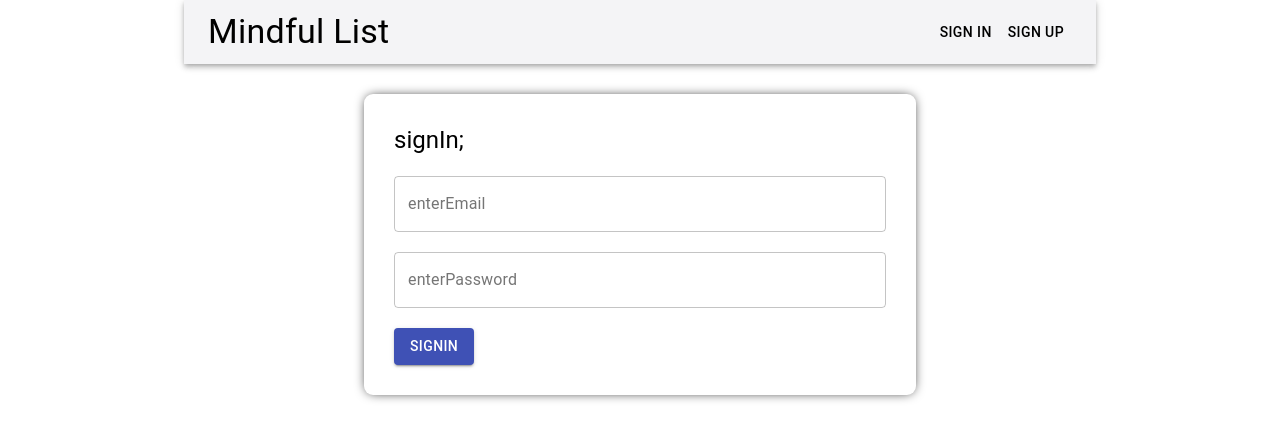
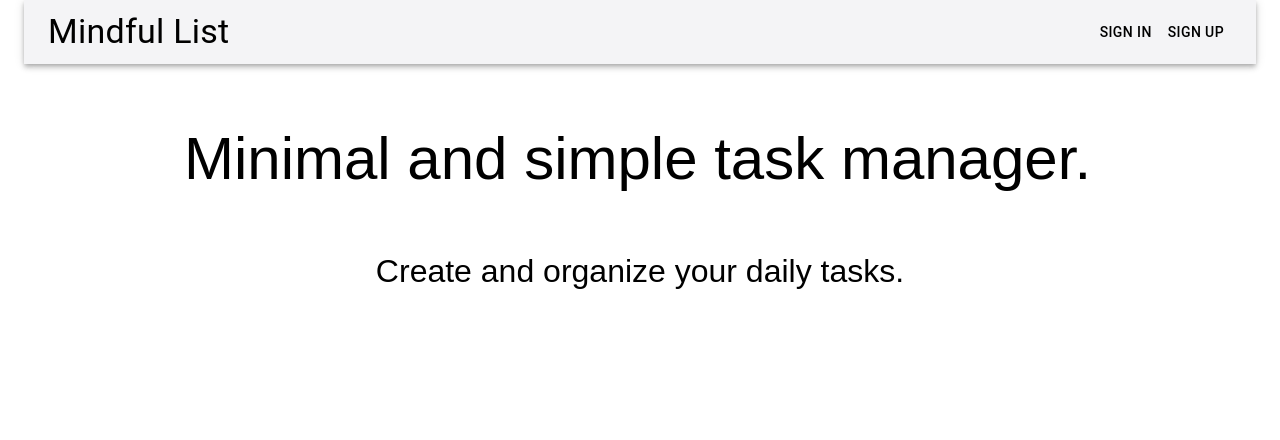
Before and after one commit to jerednav/mindful-list, a React (Create React App) app in the folder client/: page / in a window 1280 px wide. Before the commit this address led to /signin. Shown: the top 440 px of the page. Built offline with nearby package versions, Linux system fonts and the light colour scheme.

Commit message:
Updated values for sign in/up forms & added hompage

```diff
--- a/client/src/App.js
+++ b/client/src/App.js
@@ -12,6 +12,7 @@ import Sidebar from "./components/Sidebar/Sidebar";
 import { ToastContainer } from "react-toastify";
 import "react-toastify/dist/ReactToastify.css";
 import { loadUser } from "./store/actions/authActions";
+import Home from "./components/home/Home";
 
 const useStyles = makeStyles({
   contentStyle: {
@@ -30,14 +31,14 @@ function App() {
   return (
     <BrowserRouter>
       <ToastContainer />
-
-      <Container maxWidth='md'>
+      <Container maxWidth='lg'>
         <Navbar />
-        <Container className={classes.contentStyle} maxWidth='sm'>
+        <Container className={classes.contentStyle} maxWidth='md'>
           <Routes>
             <Route path='/signin' element={<SignIn />} />
             <Route path='/signup' element={<SignUp />} />
-            <Route exact path='/' element={<Tasks />} />
+            <Route exact path='/' element={<Home />} />
+            <Route path='/inbox' element={<Tasks />} />
           </Routes>
         </Container>
       </Container>
--- a/client/src/components/auth/SignIn.js
+++ b/client/src/components/auth/SignIn.js
@@ -1,6 +1,6 @@
 import React, { useState } from "react";
-import { useDispatch, useSelector } from "react-redux"
-import { Navigate} from 'react-router-dom'
+import { useDispatch, useSelector } from "react-redux";
+import { Navigate } from "react-router-dom";
 
 import { signIn } from "../../store/actions/authActions";
 
@@ -21,48 +21,51 @@ const useStyles = makeStyles({
 
 const SignIn = () => {
   const classes = useStyles();
-  const auth = useSelector(state => state.auth)
-  const dispatch = useDispatch()
+  const auth = useSelector((state) => state.auth);
+  const dispatch = useDispatch();
   const [creds, setCreds] = useState({
     email: "",
-    password: ""
-
-  })
+    password: "",
+  });
 
   const handleSubmit = (e) => {
-    e.preventDefault()
-    dispatch(signIn(creds))
+    e.preventDefault();
+    dispatch(signIn(creds));
     setCreds({
       email: "",
       password: "",
-    })
+    });
+  };
 
-  }
-
-  if(auth._id) return <Navigate to="/" />
+  if (auth._id) return <Navigate to='/inbox' />;
 
   return (
     <>
-      <form noValidate autoComplete='off' className={classes.formStyle} onSubmit={handleSubmit}>
-        <Typography variant='h5'>signIn;</Typography>
+      <form
+        noValidate
+        autoComplete='off'
+        className={classes.formStyle}
+        onSubmit={handleSubmit}
+      >
+        <Typography variant='h5'>Sign In</Typography>
         <TextField
           className={classes.spacing}
           id='enter-email'
-          label='enterEmail'
+          label='Enter email'
           variant='outlined'
           fullWidth
           value={creds.email}
-          onChange={(e) => setCreds({...creds, email: e.target.value})}
+          onChange={(e) => setCreds({ ...creds, email: e.target.value })}
         />
         <TextField
           className={classes.spacing}
           id='enter-password'
           type='password'
-          label='enterPassword'
+          label='Enter Password'
           variant='outlined'
           fullWidth
           value={creds.password}
-          onChange={(e) => setCreds({...creds, password: e.target.value})}
+          onChange={(e) => setCreds({ ...creds, password: e.target.value })}
         />
         <Button
           variant='contained'
@@ -70,7 +73,7 @@ const SignIn = () => {
           className={classes.spacing}
           type='submit'
         >
-          SignIn
+          Sign In
         </Button>
       </form>
     </>
--- a/client/src/components/auth/SignUp.js
+++ b/client/src/components/auth/SignUp.js
@@ -1,6 +1,6 @@
 import React, { useState } from "react";
-import { useDispatch, useSelector } from 'react-redux'
-import { Navigate } from 'react-router-dom'
+import { useDispatch, useSelector } from "react-redux";
+import { Navigate } from "react-router-dom";
 
 import { makeStyles } from "@material-ui/core/styles";
 import { Typography, TextField, Button } from "@material-ui/core";
@@ -20,59 +20,64 @@ const useStyles = makeStyles({
 
 const SignUp = () => {
   const classes = useStyles();
-  const dispatch = useDispatch()
-  const auth = useSelector((state) => state.auth)
+  const dispatch = useDispatch();
+  const auth = useSelector((state) => state.auth);
 
-  const [user,setUser] = useState({
+  const [user, setUser] = useState({
     name: "",
     email: "",
-    password: ""
-  })
+    password: "",
+  });
 
   const handleSubmit = (e) => {
-     e.preventDefault()
-      dispatch(signUp(user))
-      setUser({
-        name: "",
-        email: "",
-        password: ""
-      })
-  }
+    e.preventDefault();
+    dispatch(signUp(user));
+    setUser({
+      name: "",
+      email: "",
+      password: "",
+    });
+  };
 
-  if(auth._id) return <Navigate to="/"/>
+  if (auth._id) return <Navigate to='/inbox' />;
 
   return (
     <>
-      <form noValidate autoComplete='off' className={classes.formStyle} onSubmit={handleSubmit} >
+      <form
+        noValidate
+        autoComplete='off'
+        className={classes.formStyle}
+        onSubmit={handleSubmit}
+      >
         <Typography variant='h5'>Sign Up</Typography>
         <TextField
           className={classes.spacing}
           id='enter-name'
-          label='enterName'
+          label='Enter name'
           variant='outlined'
           fullWidth
           value={user.name}
-          onChange = { (e) => setUser ({ ...user, name: e.target.value})}
+          onChange={(e) => setUser({ ...user, name: e.target.value })}
         />
         <TextField
           className={classes.spacing}
           id='enter-email'
-          label='enterEmail'
+          label='Enter email'
           variant='outlined'
           fullWidth
           value={user.email}
-          onChange = { (e) => setUser ({ ...user, email: e.target.value})}
+          onChange={(e) => setUser({ ...user, email: e.target.value })}
         />
 
         <TextField
           className={classes.spacing}
           id='enter-password'
           type='password'
-          label='enterPassword'
+          label='Enter password'
           variant='outlined'
           fullWidth
           value={user.password}
-          onChange = { (e) => setUser ({ ...user, password: e.target.value})}
+          onChange={(e) => setUser({ ...user, password: e.target.value })}
         />
         <Button
           variant='contained'
--- /dev/null
+++ b/client/src/components/home/Home.css
@@ -0,0 +1,21 @@
+.home-container {
+  display: flex;
+  flex-direction: column;
+  font-family: "Outfit", sans-serif;
+}
+
+.home-header {
+  font-size: 60px;
+  font-weight: 500;
+  flex-wrap: nowrap;
+  justify-content: center;
+  padding: 30px 0;
+}
+
+.home-description {
+  font-size: 32px;
+  font-weight: 300;
+  text-align: center;
+  align-items: center;
+  padding: 30px 0;
+}
--- /dev/null
+++ b/client/src/components/home/Home.js
@@ -0,0 +1,15 @@
+import React from "react";
+import "./Home.css";
+
+const Home = () => {
+  return (
+    <div className='home-container'>
+      <div className='home-header'>Minimal and simple task manager.</div>
+      <div className='home-description'>
+        Create and organize your daily tasks.
+      </div>
+    </div>
+  );
+};
+
+export default Home;
--- a/client/src/store/actions/authActions.js
+++ b/client/src/store/actions/authActions.js
@@ -1,5 +1,3 @@
-
-
 import axios from "axios";
 import { url } from "../../api";
 import { toast } from "react-toastify";
@@ -50,20 +48,20 @@ export const signIn = (creds) => {
 
 export const loadUser = () => {
   return (dispatch, getState) => {
-    const token = getState().auth.token
-    if(token) {
+    const token = getState().auth.token;
+    if (token) {
       dispatch({
         type: "USER_LOADED",
-        token
-      })
-    } else return null
-  }
-}
+        token,
+      });
+    } else return null;
+  };
+};
 
 export const signOut = () => {
   return (dispatch) => {
     dispatch({
-      type: "SIGN_OUT"
-    })
-  }
-}
+      type: "SIGN_OUT",
+    });
+  };
+};
```
